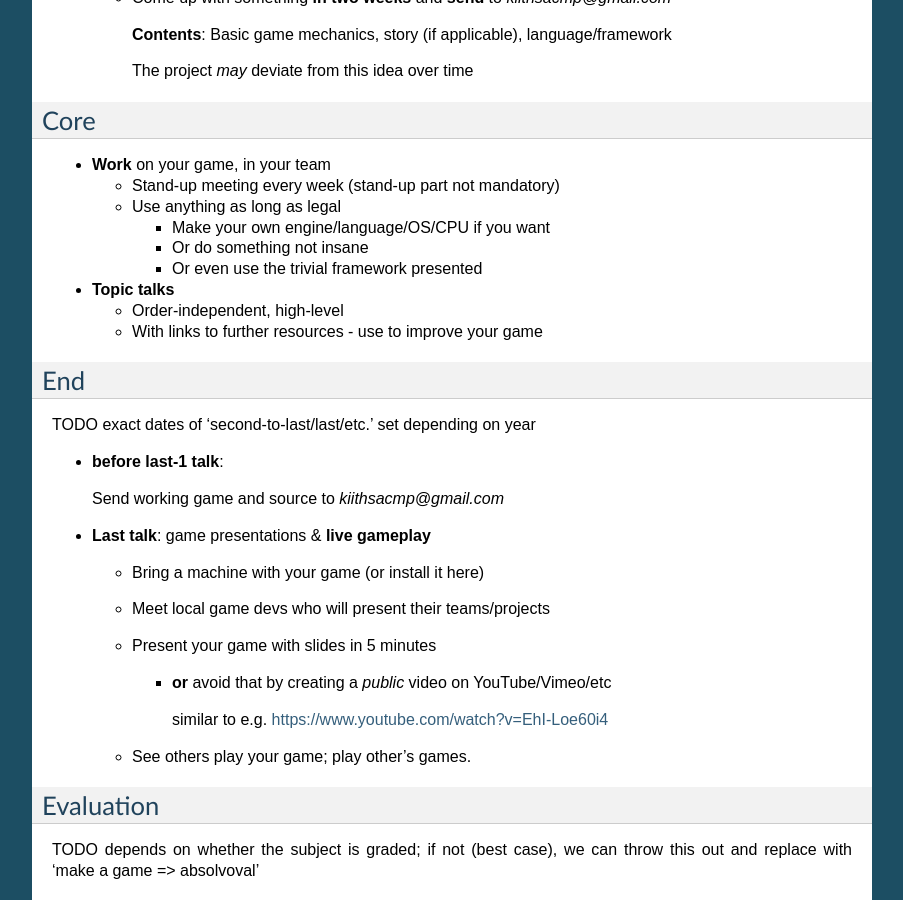
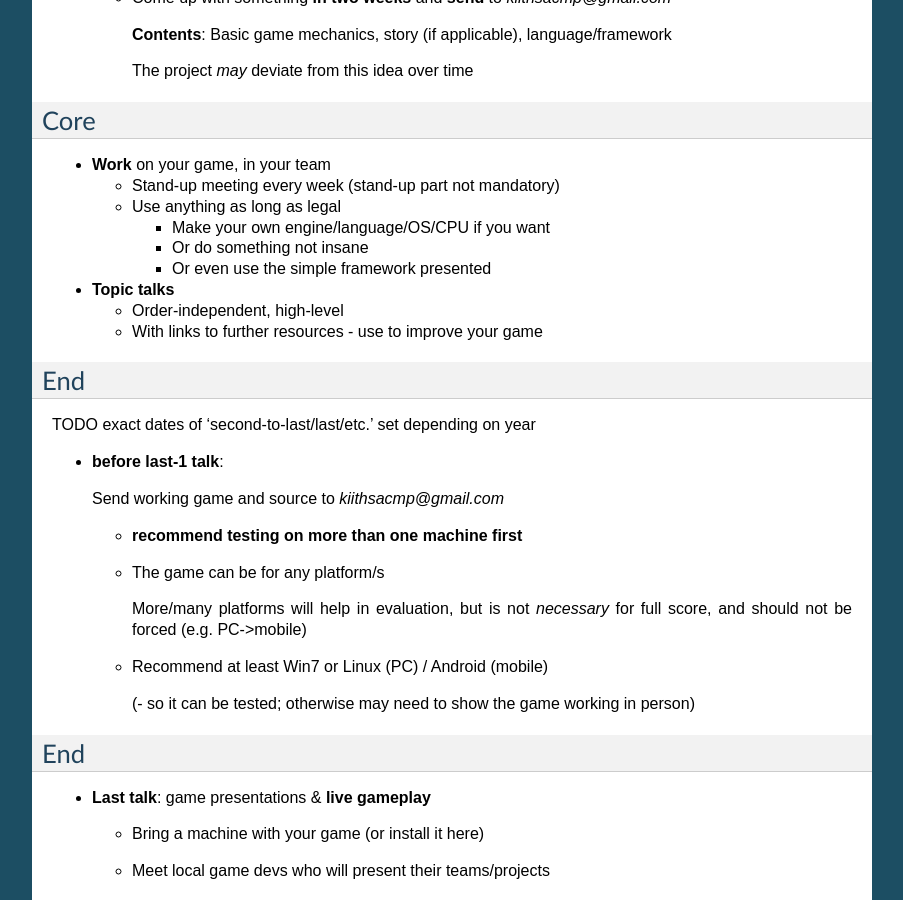
Before and after one commit to kiith-sa/upjs-gamedev, a Sphinx documentation site: the page built from topics/intro/slides/source/index.rst, in a window 1280 px wide and 900 px high, scrolled down 1043 px. Shown: the whole window, without its empty margins (198-1101 px from the left). Built offline with Sphinx 7.4.7, drawn with Linux system fonts in a browser that asks for light colours; formulas are drawn with MathJax 3; some of the changed text lies outside the part shown.

Commit message:
Changes based on supernugy's input

```diff
--- a/topics/intro/slides/source/index.rst
+++ b/topics/intro/slides/source/index.rst
@@ -43,7 +43,7 @@ Overview
 
 * **Start**
 
-  - Trivial game with a trivial framework
+  - Simple game with a simple framework
   - Form teams, come up with game project ideas
 
 * **Core**
@@ -91,7 +91,7 @@ Core
 
     * Make your own engine/language/OS/CPU if you want
     * Or do something not insane
-    * Or even use the trivial framework presented
+    * Or even use the simple framework presented
 * **Topic talks**
 
   - Order-independent, high-level
@@ -106,6 +106,21 @@ TODO exact dates of 'second-to-last/last/etc.' set depending on year
 * **before last-1 talk**:
 
   Send working game and source to `kiithsacmp@gmail.com`
+
+  - **recommend testing on more than one machine first**
+
+  - The game can be for any platform/s
+
+    More/many platforms will help in evaluation, but is not
+    *necessary* for full score, and should not be forced (e.g. PC->mobile)
+
+  - Recommend at least Win7 or Linux (PC) / Android (mobile)
+
+    (- so it can be tested; otherwise may need to show the game working in person)
+
+---
+End
+---
 
 * **Last talk**: game presentations & **live gameplay**
 
```
